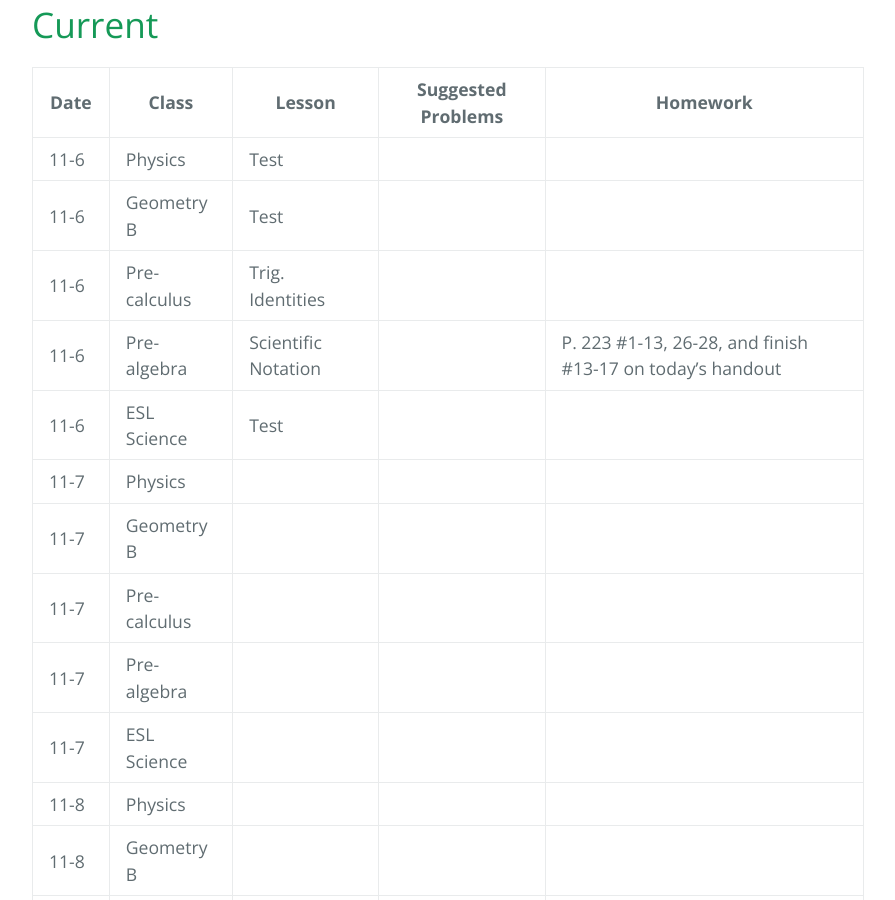
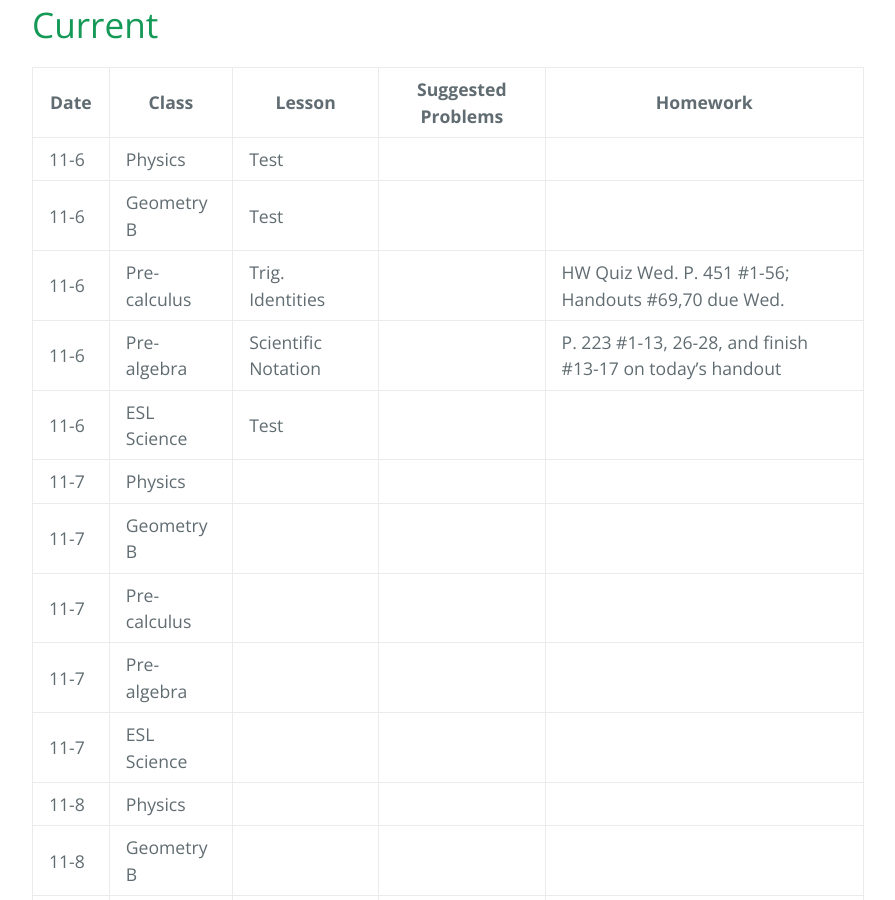
Before and after one commit to gpayoo/gpayoo, a Jekyll site: the page built from index.md, in a window 1280 px wide and 900 px high, scrolled down 501 px. Shown: the whole window, without its empty margins (192-1087 px from the left). Built offline with Jekyll 4.4.1, drawn with Linux system fonts in a browser that asks for light colours; our own code applies the rules of GitHub Pages for plain Markdown files.

Commit message:
Update index.md

```diff
--- a/index.md
+++ b/index.md
@@ -12,7 +12,7 @@ layout: default
 | ---- | ----- | ------ | -------- | ---
 | 11-6 | Physics | Test | |
 | 11-6 | Geometry B | Test| | |
-| 11-6 | Pre-calculus | Trig. Identities | |
+| 11-6 | Pre-calculus | Trig. Identities | | HW Quiz Wed. P. 451 #1-56; Handouts #69,70 due Wed.
 | 11-6 | Pre-algebra | Scientific Notation | | P. 223 #1-13, 26-28, and finish #13-17 on today's handout
 | 11-6 | ESL Science | Test |  |
 | 11-7 | Physics | | |
```
